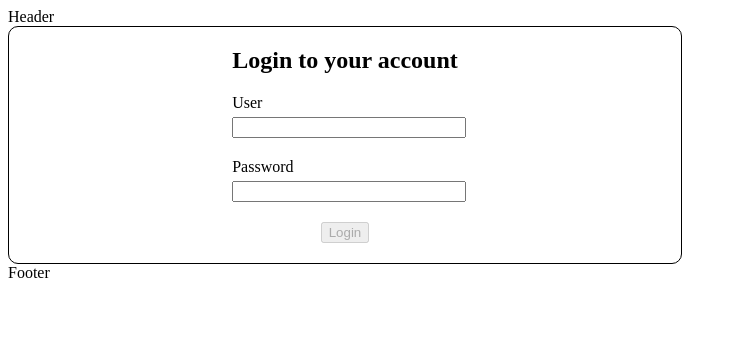
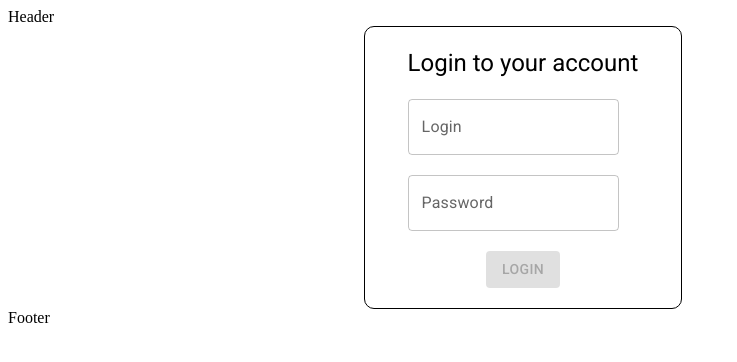
Before and after one commit to Ilya758/project-management-app, a React (Create React App) app: page /login in a window 1280 px wide. Shown: the top 362 px of the page, without its empty margins (0-737 px from the left). Built offline with nearby package versions, Linux system fonts and the light colour scheme.

Commit message:
feat: add material UI

```diff
--- a/package.json
+++ b/package.json
@@ -3,6 +3,10 @@
   "version": "0.1.0",
   "private": true,
   "dependencies": {
+    "@emotion/react": "^11.9.0",
+    "@emotion/styled": "^11.8.1",
+    "@mui/material": "^5.7.0",
+    "@mui/styled-engine-sc": "^5.7.0",
     "@reduxjs/toolkit": "^1.8.1",
     "@testing-library/jest-dom": "^5.16.4",
     "@testing-library/react": "^13.1.1",
--- a/public/index.html
+++ b/public/index.html
@@ -3,6 +3,14 @@
   <head>
     <meta charset="utf-8" />
     <link rel="icon" href="%PUBLIC_URL%/favicon.png" />
+    <link
+      rel="stylesheet"
+      href="https://fonts.googleapis.com/css?family=Roboto:300,400,500,700&display=swap"
+    />
+    <link
+      rel="stylesheet"
+      href="https://fonts.googleapis.com/icon?family=Material+Icons"
+    />
     <meta name="viewport" content="width=device-width, initial-scale=1" />
     <title>Project-Management-App</title>
   </head>
--- a/src/components/LoginPage/LoginPage.tsx
+++ b/src/components/LoginPage/LoginPage.tsx
@@ -1,15 +1,17 @@
 import { useState } from 'react';
 import authService from '../../services/services.auth';
 import { StyledLoginPage } from './LoginPages.styles';
+import Button from '@mui/material/Button';
+import { Container, TextField, Typography } from '@mui/material';
 
 const LoginPage = () => {
   const [login, setLogin] = useState('');
   const [password, setPassword] = useState('');
 
-  const handleOnChangeLogin = (e: React.FormEvent<HTMLInputElement>) => {
+  const handleOnChangeLogin = (e: React.FormEvent<HTMLInputElement | HTMLTextAreaElement>) => {
     setLogin(e.currentTarget.value as string);
   };
-  const handleOnChangePassword = (e: React.FormEvent<HTMLInputElement>) => {
+  const handleOnChangePassword = (e: React.FormEvent<HTMLInputElement | HTMLTextAreaElement>) => {
     setPassword(e.currentTarget.value as string);
   };
 
@@ -24,43 +26,39 @@ const LoginPage = () => {
   };
 
   return (
+    <Container maxWidth="sm">
       <StyledLoginPage>
         <div className="container">
-        <div className="title">Login to your account</div>
+          <Typography variant="h5" component="h3">
+            Login to your account
+          </Typography>
           <form className="form" onSubmit={handerSubmit}>
             <div className="form__row">
-            <div className="form__row-label">User</div>
               <div className="form__row-input">
-              <input
-                className="form__input"
-                type="text"
-                value={login}
-                onChange={handleOnChangeLogin}
-              />
+                <TextField label="Login" type="text" value={login} onChange={handleOnChangeLogin} />
               </div>
             </div>
             <div className="form__row">
-            <div className="form__row-label">Password</div>
-            <div className="form__row-input">
-              <input
-                className="form__input"
-                type="text"
+              <TextField
+                label="Password"
+                type="password"
                 value={password}
                 onChange={handleOnChangePassword}
               />
             </div>
-          </div>
             <div className="form__row form__row-fotter">
-            <input
-              className="form__submit"
+              <Button
                 type="submit"
-              value="Login"
+                variant="contained"
                 disabled={!login.length || !password.length}
-            />
+              >
+                Login
+              </Button>
             </div>
           </form>
         </div>
       </StyledLoginPage>
+    </Container>
   );
 };
 
```
Also changed, not shown: 1 other file (tests, documents, lock files or other folders). Lines whose indentation alone changed are shown as unchanged.
